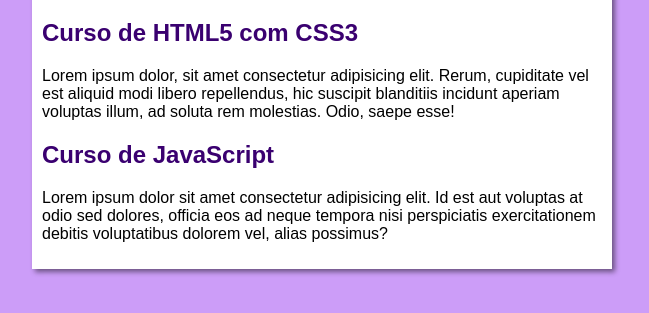
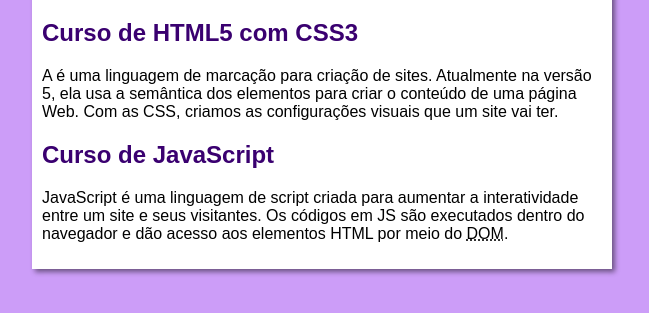
Before and after one commit to CarlosTedEx/projeto-site, a plain HTML site: page index.html in a window 1280 px wide. Shown: the part 79-392 px from the top of the page, without its empty margins (318-967 px from the left). Drawn offline with Linux system fonts and the light colour scheme.

Commit message:
Update index.html

```diff
--- a/index.html
+++ b/index.html
@@ -15,11 +15,12 @@
         </header>
         <article>
             <h2>Curso de HTML5 com CSS3</h2>
-            <p>Lorem ipsum dolor, sit amet consectetur adipisicing elit. Rerum, cupiditate vel est aliquid modi libero repellendus, hic suscipit blanditiis incidunt aperiam voluptas illum, ad soluta rem molestias. Odio, saepe esse!</p>
+            <p>A <abbr title="HyperText Markup Language"></abbr> é uma linguagem de marcação para criação de sites. Atualmente na versão 5, ela usa a semântica dos elementos para criar o conteúdo de uma página Web. Com as <abbr tible="Cascading Style Sheets">CSS</abbr>, criamos as configurações visuais que um site vai ter.
+             </p>
         </article>
         <article>
             <h2>Curso de JavaScript</h2>
-            <p>Lorem ipsum dolor sit amet consectetur adipisicing elit. Id est aut voluptas at odio sed dolores, officia eos ad neque tempora nisi perspiciatis exercitationem debitis voluptatibus dolorem vel, alias possimus?</p>
+            <p><abbr tible="JavaScript">JavaScript</abbr> é uma linguagem de script criada para aumentar a interatividade entre um site e seus visitantes. Os códigos em JS são executados dentro do navegador e dão acesso aos elementos HTML por meio do <abbr title="Document Object Model">DOM</abbr>.</p>
         </article>
     </main>
 
```
